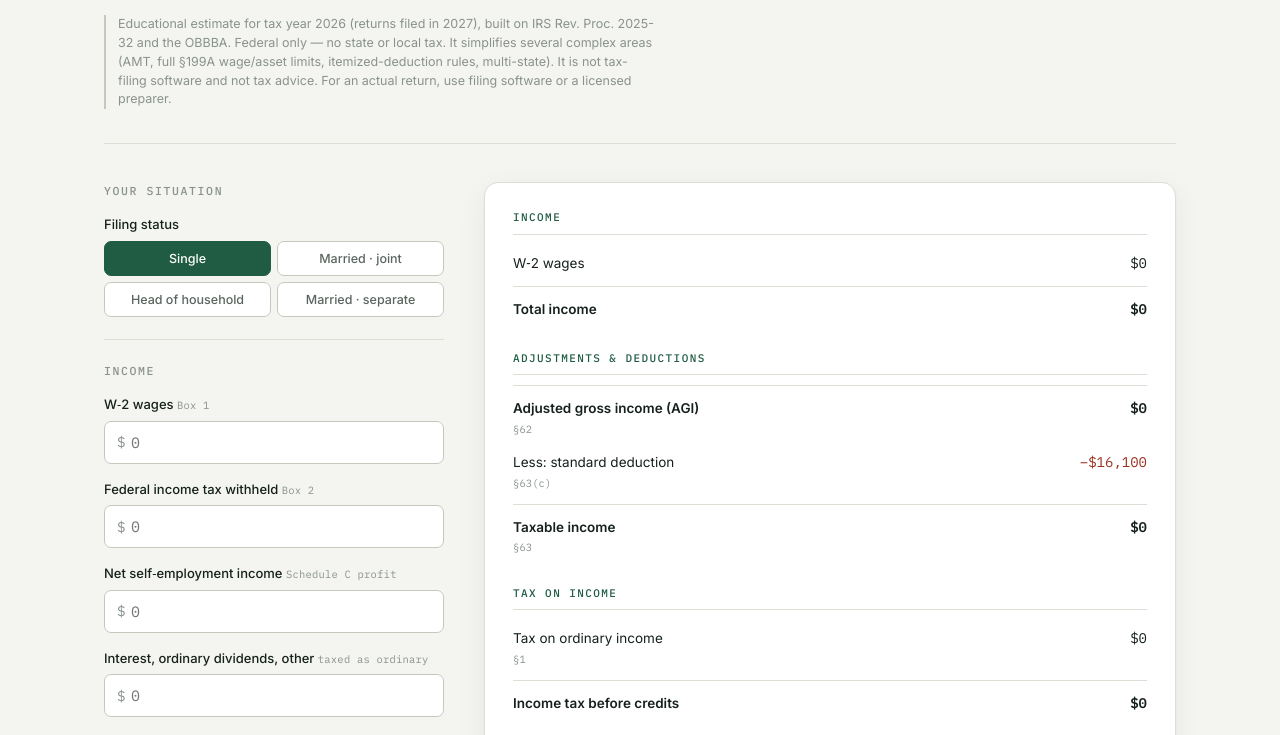
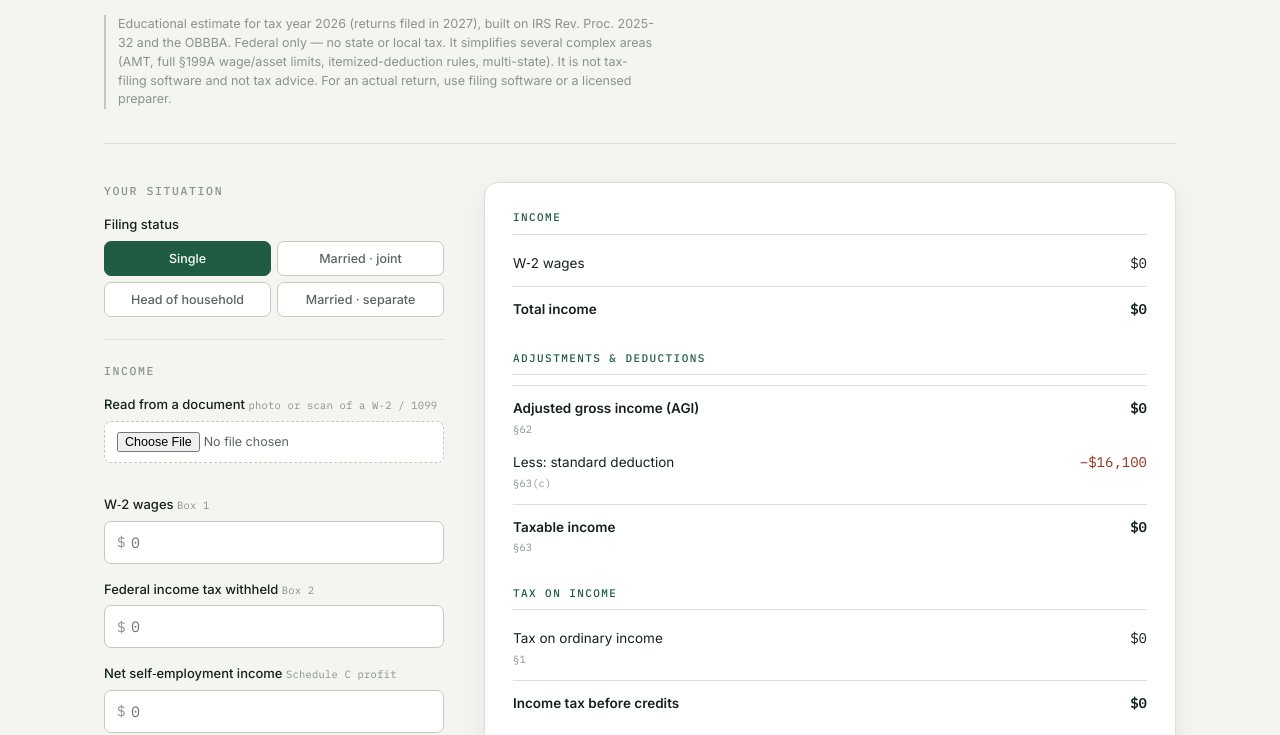
Before and after one commit to dkwooitz/wiandk-tax-app, a plain HTML site: page index.html in a window 1280 px wide. Shown: the part 365-1100 px from the top of the page. Drawn offline with nearby package versions, Linux system fonts and the light colour scheme.

Commit message:
Add files via upload

```diff
--- a/index.html
+++ b/index.html
@@ -35,6 +35,12 @@
 
       <div class="divider"></div>
       <h2>Income</h2>
+
+      <div class="field">
+        <label>Read from a document <span class="hint">photo or scan of a W‑2 / 1099</span></label>
+        <input type="file" id="docUpload" accept="image/*" style="width:100%;font-family:var(--sans);font-size:12.5px;color:var(--ink-soft);background:var(--surface);border:1px dashed var(--rule-strong);border-radius:7px;padding:10px 12px;cursor:pointer">
+        <p id="docStatus" class="hint" style="margin-top:6px;min-height:1em"></p>
+      </div>
 
       <div class="field">
         <label>W‑2 wages <span class="hint">Box 1</span></label>
@@ -155,5 +161,6 @@
 </div>
 
 <script src="script.js"></script>
+<script src="reader.js"></script>
 </body>
 </html>
```
